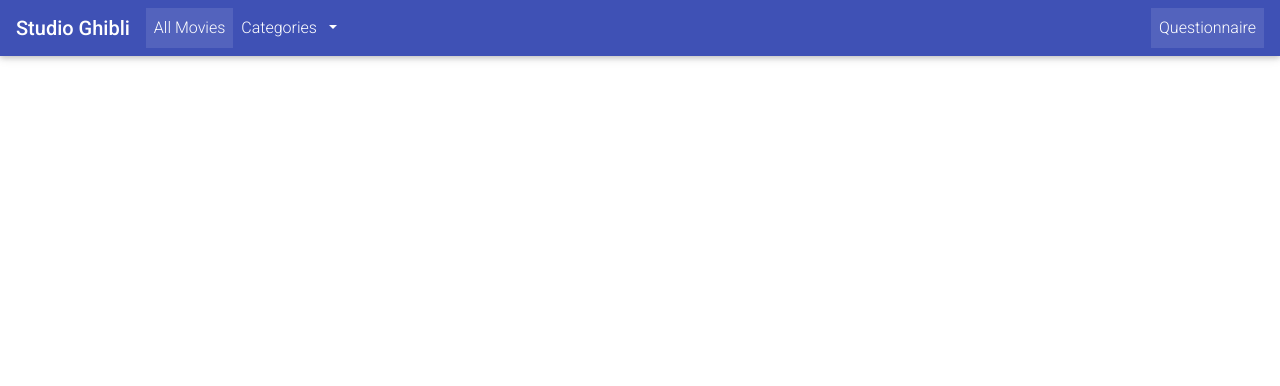
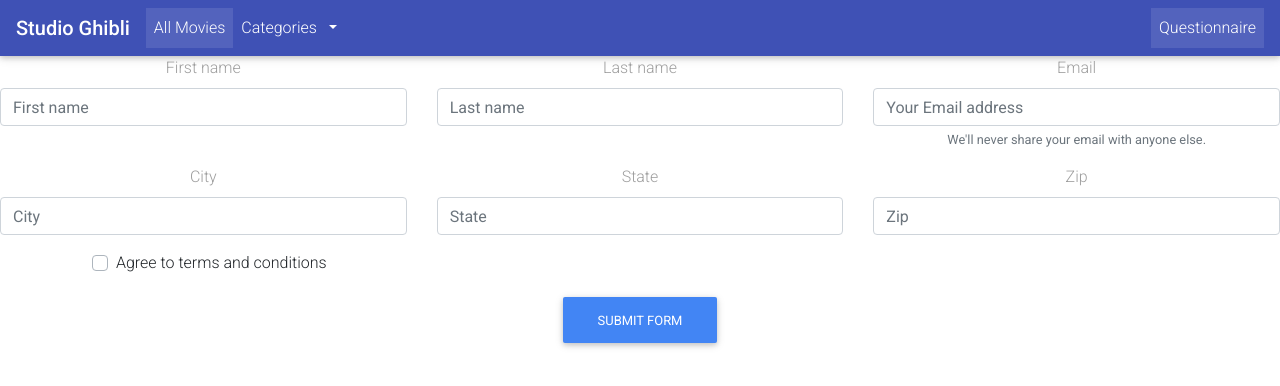
Before and after one commit to YuriJ2020/studio-ghibli-collection, a React (Create React App) app: page /questionnaire in a window 1280 px wide. Shown: the top 386 px of the page. Built offline with nearby package versions, Linux system fonts and the light colour scheme.

Commit message:
- Questionnaire added;

```diff
--- a/src/components/MovieDetails.jsx
+++ b/src/components/MovieDetails.jsx
@@ -15,7 +15,7 @@ const MovieDetails = () => {
         <Redirect to="/notfound" />
       ) : (
         <div>
-          <img src={movie.img} />
+          <img src={movie.img} alt={movie.title} />
           <p>Title: {movie.title}</p>
           <p>Category: {movie.category.name}</p>
           <p>Release Year: {movie.released}</p>
--- /dev/null
+++ b/src/components/Questionnaire.jsx
@@ -0,0 +1,171 @@
+import _ from 'lodash';
+import { MDBRow, MDBCol, MDBBtn } from 'mdbreact';
+import React, { useState } from 'react';
+
+import { addQuestionnaires, getQuestionnaires } from '../services/questionnaires';
+
+const Questionnaire = () => {
+  const [fname, setFname] = useState();
+  const [lname, setLname] = useState();
+  const [email, setEmail] = useState();
+  const [city, setCity] = useState();
+  const [geoState, setGeoState] = useState();
+  const [zip, setZip] = useState();
+
+  const submitHandler = (e) => {
+    e.preventDefault();
+    e.target.className += ' was-validated';
+    if (
+      !_.isUndefined(fname) &&
+      !_.isUndefined(lname) &&
+      !_.isUndefined(email) &&
+      !_.isUndefined(city) &&
+      !_.isUndefined(geoState) &&
+      !_.isUndefined(zip)
+    ) {
+      addQuestionnaires({
+        fname,
+        lname,
+        email,
+        city,
+        geoState,
+        zip,
+      });
+    }
+    console.debug('Questionnaires:', getQuestionnaires());
+  };
+
+  return (
+    <>
+      <div>
+        <form className="needs-validation" onSubmit={submitHandler} noValidate>
+          <MDBRow>
+            <MDBCol md="4" className="mb-3">
+              <label htmlFor="defaultFormRegisterFirstNameEx" className="grey-text">
+                First name
+              </label>
+              <input
+                value={fname}
+                name="fname"
+                onChange={(e) => setFname(e.target.value)}
+                type="text"
+                id="defaultFormRegisterFirstNameEx"
+                className="form-control"
+                placeholder="First name"
+                required
+              />
+              <div className="valid-feedback">Looks good!</div>
+            </MDBCol>
+            <MDBCol md="4" className="mb-3">
+              <label htmlFor="defaultFormRegisterLastNameEx2" className="grey-text">
+                Last name
+              </label>
+              <input
+                value={lname}
+                name="lname"
+                onChange={(e) => setLname(e.target.value)}
+                type="text"
+                id="defaultFormRegisterLastNameEx2"
+                className="form-control"
+                placeholder="Last name"
+                required
+              />
+              <div className="valid-feedback">Looks good!</div>
+            </MDBCol>
+            <MDBCol md="4" className="mb-3">
+              <label htmlFor="defaultFormRegisterEmailEx3" className="grey-text">
+                Email
+              </label>
+              <input
+                value={email}
+                onChange={(e) => setEmail(e.target.value)}
+                type="email"
+                id="defaultFormRegisterEmailEx3"
+                className="form-control"
+                name="email"
+                placeholder="Your Email address"
+                required
+              />
+              <small id="emailHelp" className="form-text text-muted">
+                We'll never share your email with anyone else.
+              </small>
+            </MDBCol>
+          </MDBRow>
+          <MDBRow>
+            <MDBCol md="4" className="mb-3">
+              <label htmlFor="defaultFormRegisterCityEx4" className="grey-text">
+                City
+              </label>
+              <input
+                value={city}
+                onChange={(e) => setCity(e.target.value)}
+                type="text"
+                id="defaultFormRegisterCityEx4"
+                className="form-control"
+                name="city"
+                placeholder="City"
+                required
+              />
+              <div className="invalid-feedback">Please provide a valid city.</div>
+              <div className="valid-feedback">Looks good!</div>
+            </MDBCol>
+            <MDBCol md="4" className="mb-3">
+              <label htmlFor="defaultFormRegisterStateEx4" className="grey-text">
+                State
+              </label>
+              <input
+                value={geoState}
+                onChange={(e) => setGeoState(e.target.value)}
+                type="text"
+                id="defaultFormRegisterStateEx4"
+                className="form-control"
+                name="state"
+                placeholder="State"
+                required
+              />
+              <div className="invalid-feedback">Please provide a valid state.</div>
+              <div className="valid-feedback">Looks good!</div>
+            </MDBCol>
+            <MDBCol md="4" className="mb-3">
+              <label htmlFor="defaultFormRegisterZipEx4" className="grey-text">
+                Zip
+              </label>
+              <input
+                value={zip}
+                onChange={(e) => setZip(e.target.value)}
+                type="text"
+                id="defaultFormRegisterZipEx4"
+                className="form-control"
+                name="zip"
+                placeholder="Zip"
+                required
+              />
+              <div className="invalid-feedback">Please provide a valid zip.</div>
+              <div className="valid-feedback">Looks good!</div>
+            </MDBCol>
+          </MDBRow>
+          <MDBCol md="4" className="mb-3">
+            <div className="custom-control custom-checkbox pl-3">
+              <input
+                className="custom-control-input"
+                type="checkbox"
+                value=""
+                id="invalidCheck"
+                required
+              />
+              <label className="custom-control-label" htmlFor="invalidCheck">
+                Agree to terms and conditions
+              </label>
+              <div className="invalid-feedback">You must agree before submitting.</div>
+            </div>
+          </MDBCol>
+          <MDBBtn color="primary" type="submit">
+            Submit Form
+          </MDBBtn>
+        </form>
+      </div>
+    </>
+  );
+};
+
+export default Questionnaire;
--- /dev/null
+++ b/src/services/questionnaires.js
@@ -0,0 +1,4 @@
+const questionnaires = [];
+
+export const addQuestionnaires = (q) => questionnaires.push(q);
+export const getQuestionnaires = () => questionnaires;
--- a/src/switch/index.jsx
+++ b/src/switch/index.jsx
@@ -3,6 +3,7 @@ import { Redirect, Route, Switch } from 'react-router-dom';
 import MovieDetails from '../components/MovieDetails';
 import MovieGrid from '../components/MovieGrid';
 import NotFound from '../components/NotFound';
+import Questionnaire from '../components/Questionnaire';
 
 const CustomSwitch = () => (
   <>
@@ -16,7 +17,9 @@ const CustomSwitch = () => (
       <Route path="/movie/:mid">
         <MovieDetails />
       </Route>
-      <Route path="/questionnaire" />
+      <Route path="/questionnaire">
+        <Questionnaire />
+      </Route>
       <Route exact path="/notfound">
         <NotFound />
       </Route>
```
Also changed, not shown: 1 other file (tests, documents, lock files or other folders).
